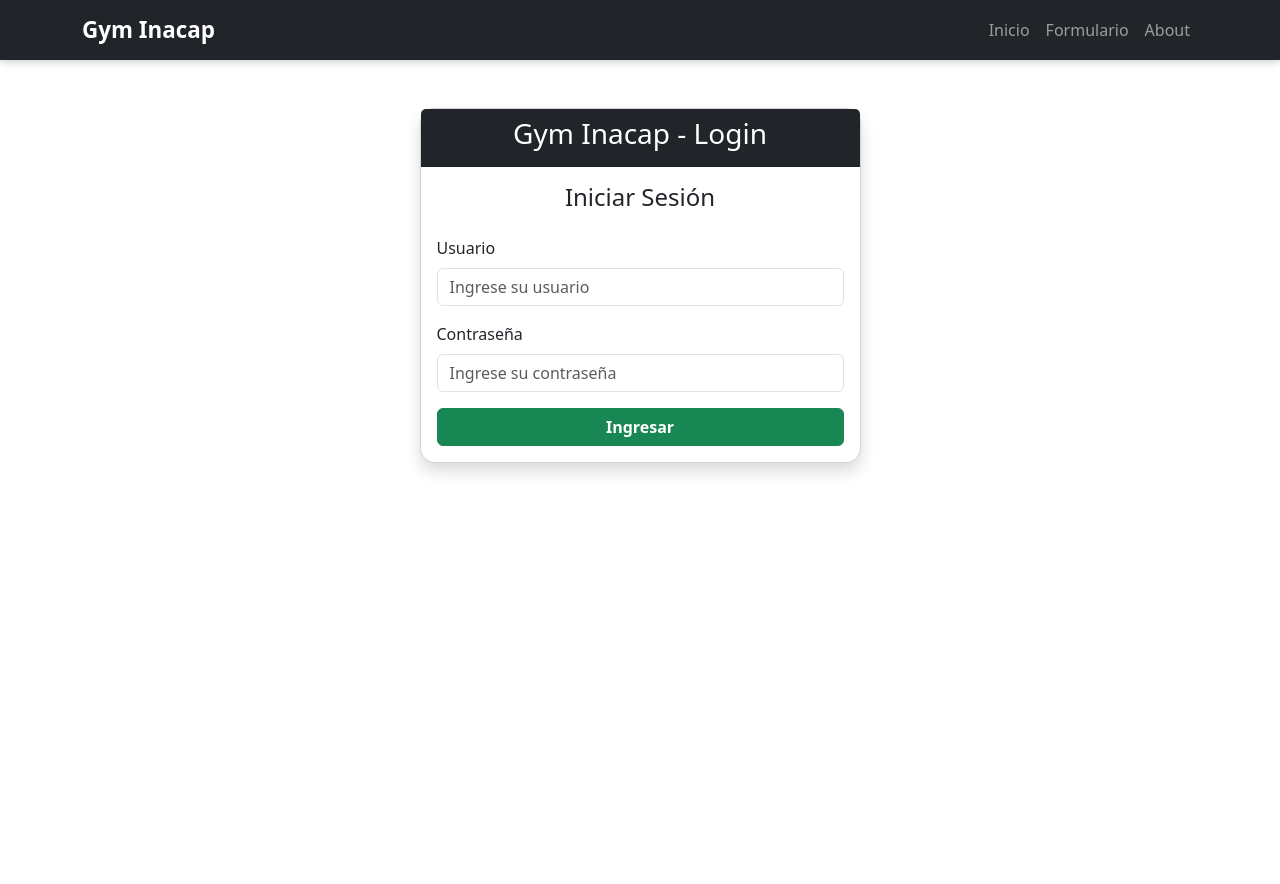
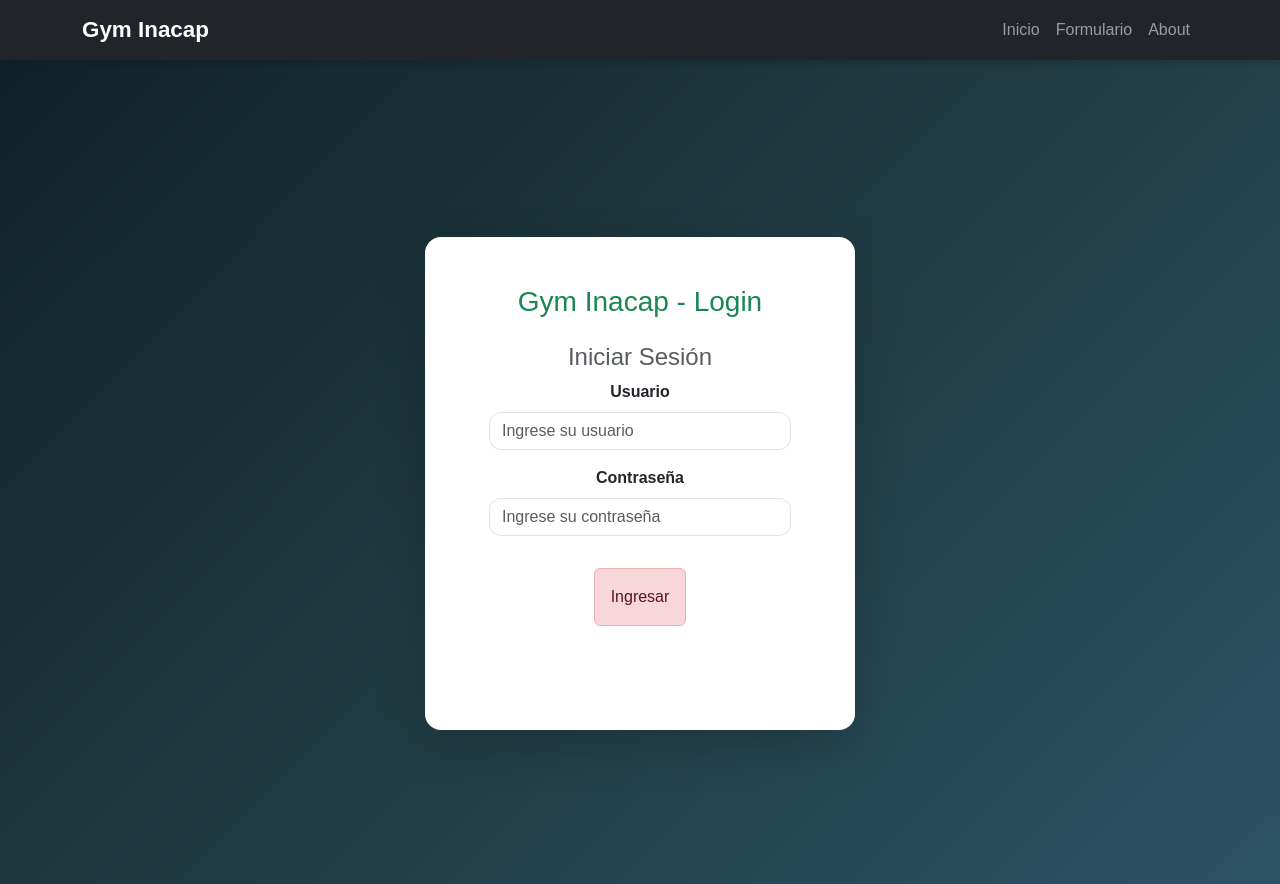
Before and after one commit to martinclassic/EV03-FRONT, an Angular app: page / in a window 1280 px wide. Before the commit the page ends 800 px from the top, so only its background shows below. Built offline with nearby package versions, Linux system fonts and the light colour scheme.

Commit message:
mejora diseño login

```diff
--- a/src/app/components/about/about.component.html
+++ b/src/app/components/about/about.component.html
@@ -24,15 +24,15 @@
             <ul class="list-group mb-4">
 
                 <li class="list-group-item">
-                    Rutinas personalizadas
+                    Rutinas personalizadas: Diseñadas según tus objetivos.
                 </li>
 
                 <li class="list-group-item">
-                    Horarios flexibles
+                    Horarios flexibles: Adaptados a tu tiempo.
                 </li>
 
                 <li class="list-group-item">
-                    Entrenadores certificados
+                    Entrenadores certificados: Profesionales con mucha experiencia.
                 </li>
 
             </ul>
--- a/src/app/components/login/login.component.css
+++ b/src/app/components/login/login.component.css
@@ -1,15 +1,24 @@
 body{
-    background:#f4f4f4;
+    background: #f5f5f5;
+}
+
+.login-card{
+    width: 430px;
 }
 
 .card{
-    border-radius:15px;
+    transition: .3s;
 }
 
-.card-header{
-    font-size:20px;
+.card:hover{
+    transform: scale(1.02);
 }
 
-button{
-    font-weight:bold;
+.form-control{
+    border-radius: 12px;
 }
+
+.btn{
+    border-radius: 12px;
+    font-weight: bold;
+}
--- a/src/app/components/login/login.component.html
+++ b/src/app/components/login/login.component.html
@@ -1,20 +1,19 @@
-<div class="container">
+<div class="container d-flex justify-content-center align-items-center vh-100">
 
-    <div class="row justify-content-center mt-5">
+    <div class="card shadow-lg border-0 rounded-4 login-card">
 
-        <div class="col-md-5">
+        <div class="card-body p-5">
 
-            <div class="card shadow">
+            <div class="text-center mb-4">
 
-                <div class="card-header bg-dark text-white text-center">
-<!-- Actualizacion para hacer Pull Request -->
+                <div class="text-success fw-bold">
                     <h3>Gym Inacap - Login</h3>
 
                 </div>
 
                 <div class="card-body">
 
-                    <h4 class="text-center mb-4">
+                    <h4 class="text-muted">
 
                         Iniciar Sesión
 
@@ -22,7 +21,7 @@
 
                     <div class="mb-3">
 
-                        <label class="form-label">
+                        <label class="form-label fw-semibold">
 
                             Usuario
 
@@ -39,7 +38,7 @@
 
                     <div class="mb-3">
 
-                        <label class="form-label">
+                        <label class="form-label fw-semibold">
 
                             Contraseña
 
@@ -55,7 +54,7 @@
                     </div>
 
                     <button
-                        class="btn btn-success w-100"
+                        class="alert alert-danger text-center mt-3"
                         (click)="ingresar()">
 
                         Ingresar
--- a/src/styles.css
+++ b/src/styles.css
@@ -1 +1,7 @@
-/* You can add global styles to this file, and also import other style files */
+body{
+
+    background: linear-gradient(135deg,#0f2027,#203a43,#2c5364);
+
+    font-family: Arial, Helvetica, sans-serif;
+
+}
```
